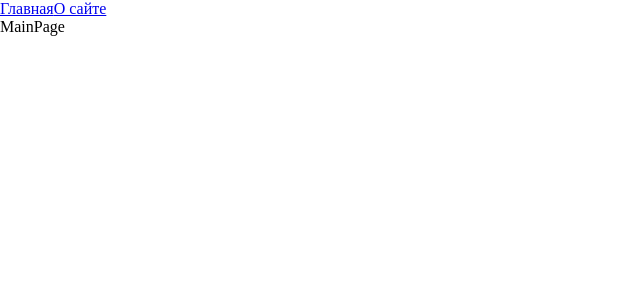
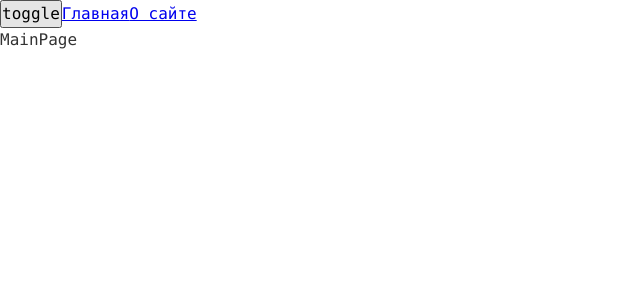
Before and after one commit to mirzoibodullaev/production-project, a React app: page / in a window 1280 px wide. Shown: the top 300 px of the page, without its empty margins (0-640 px from the left). Built offline with nearby package versions, Linux system fonts and the light colour scheme.

Commit message:
feat: implement ThemeContext and theme switch functionality

```diff
--- a/src/App.tsx
+++ b/src/App.tsx
@@ -3,11 +3,14 @@ import { Route, Routes } from "react-router-dom";
 import { Link } from "react-router-dom";
 import { AboutPageAsync } from "./pages/AboutPage/AboutPage.async";
 import { MainPageAsync } from "./pages/MainPage/MainPage.async";
-import "./index.scss";
+import "./styles/index.scss";
+import { useTheme } from "./theme/useTheme";
 
 export const App = () => {
+    const { theme, toggleTheme } = useTheme();
     return (
-        <div className="app">
+        <div className={`app ${theme}`}>
+            <button onClick={toggleTheme}>toggle</button>
             <Link to={"/"}>Главная</Link>
             <Link to={"/about"}>О сайте</Link>
             <Suspense fallback={<div>Loading...</div>}>
--- a/src/index.scss
+++ /dev/null
@@ -1,5 +0,0 @@
-* {
-    box-sizing: border-box;
-    margin: 0;
-    padding: 0;
-}
--- a/src/index.tsx
+++ b/src/index.tsx
@@ -1,9 +1,12 @@
 import { createRoot } from "react-dom/client";
 import { BrowserRouter } from "react-router-dom";
 import { App } from "./App";
+import ThemeProvider from "./theme/ThemeProvider";
 
 createRoot(document.getElementById("root")!).render(
     <BrowserRouter>
-        <App />
+        <ThemeProvider>
+            <App />
+        </ThemeProvider>
     </BrowserRouter>
 );
--- /dev/null
+++ b/src/styles/index.scss
@@ -0,0 +1,13 @@
+@use "./reset.scss";
+@use "variables/global.scss" as *;
+@use "themes/dark.scss";
+@use "themes/light.scss";
+
+.app {
+    font: var(--font-m);
+
+    background: var(--bg-color);
+    color: var(--primary-color);
+
+    min-height: 100vh;
+}
--- /dev/null
+++ b/src/styles/reset.scss
@@ -0,0 +1,13 @@
+* {
+    box-sizing: border-box;
+    margin: 0;
+    padding: 0;
+}
+
+input,
+button,
+textarea,
+select {
+    margin: 0;
+    font: inherit;
+}
--- /dev/null
+++ b/src/styles/themes/dark.scss
@@ -0,0 +1,6 @@
+.app.dark {
+    --bg-color: #181818;
+
+    --primary-color: #bb86fc;
+    --secondary-color: #03dac6;
+}
--- /dev/null
+++ b/src/styles/themes/light.scss
@@ -0,0 +1,6 @@
+.app.light {
+    --bg-color: #ffffff;
+
+    --primary-color: #333333;
+    --secondary-color: #666666;
+}
--- /dev/null
+++ b/src/styles/variables/global.scss
@@ -0,0 +1,11 @@
+:root {
+    --font-family-main: Consolas, "Times New Roman", Serif;
+
+    --font-size-m: 16px;
+    --font-line-m: 24px;
+    --font-m: var(--font-size-m) / var(--font-line-m) var(--font-family-main);
+
+    --font-size-l: 24px;
+    --font-line-l: 32px;
+    --font-l: var(--font-size-l) / var(--font-line-l) var(--font-family-main);
+}
--- /dev/null
+++ b/src/theme/ThemeContext.tsx
@@ -0,0 +1,15 @@
+import { createContext } from "react";
+
+export enum Theme {
+    LIGHT = "light",
+    DARK = "dark",
+}
+
+export interface ThemeContextProps {
+    theme?: Theme;
+    setTheme?: (theme: Theme) => void;
+}
+
+export const ThemeContext = createContext<ThemeContextProps>({});
+
+export const LOCAL_STORAGE_THEME_KEY = "theme";
--- /dev/null
+++ b/src/theme/ThemeProvider.tsx
@@ -0,0 +1,29 @@
+import { useMemo, useState } from "react";
+import { LOCAL_STORAGE_THEME_KEY, Theme, ThemeContext } from "./ThemeContext";
+
+interface ThemeProviderProps {
+    children: React.ReactNode;
+}
+
+const defaultTheme: Theme =
+    (localStorage.getItem(LOCAL_STORAGE_THEME_KEY) as Theme) || Theme.LIGHT;
+
+const ThemeProvider = ({ children }: ThemeProviderProps) => {
+    const [theme, setTheme] = useState<Theme>(defaultTheme);
+
+    const providerValue = useMemo(
+        () => ({
+            theme,
+            setTheme,
+        }),
+        [theme]
+    );
+
+    return (
+        <ThemeContext.Provider value={providerValue}>
+            {children}
+        </ThemeContext.Provider>
+    );
+};
+
+export default ThemeProvider;
--- /dev/null
+++ b/src/theme/useTheme.ts
@@ -0,0 +1,29 @@
+import { useContext } from "react";
+import { LOCAL_STORAGE_THEME_KEY, Theme, ThemeContext } from "./ThemeContext";
+
+interface UseThemeResult {
+    toggleTheme: () => void;
+    theme: Theme;
+}
+
+export function useTheme(): UseThemeResult {
+    const context = useContext(ThemeContext);
+
+    if (!context) {
+        throw new Error("useTheme must be used within a ThemeProvider");
+    }
+
+    const { theme, setTheme } = context;
+
+    if (!theme || !setTheme) {
+        throw new Error("ThemeContext is not initialized properly");
+    }
+
+    const toggleTheme = () => {
+        const newTheme = theme === Theme.DARK ? Theme.LIGHT : Theme.DARK;
+        setTheme(newTheme);
+        localStorage.setItem(LOCAL_STORAGE_THEME_KEY, newTheme);
+    };
+
+    return { theme, toggleTheme };
+}
```
